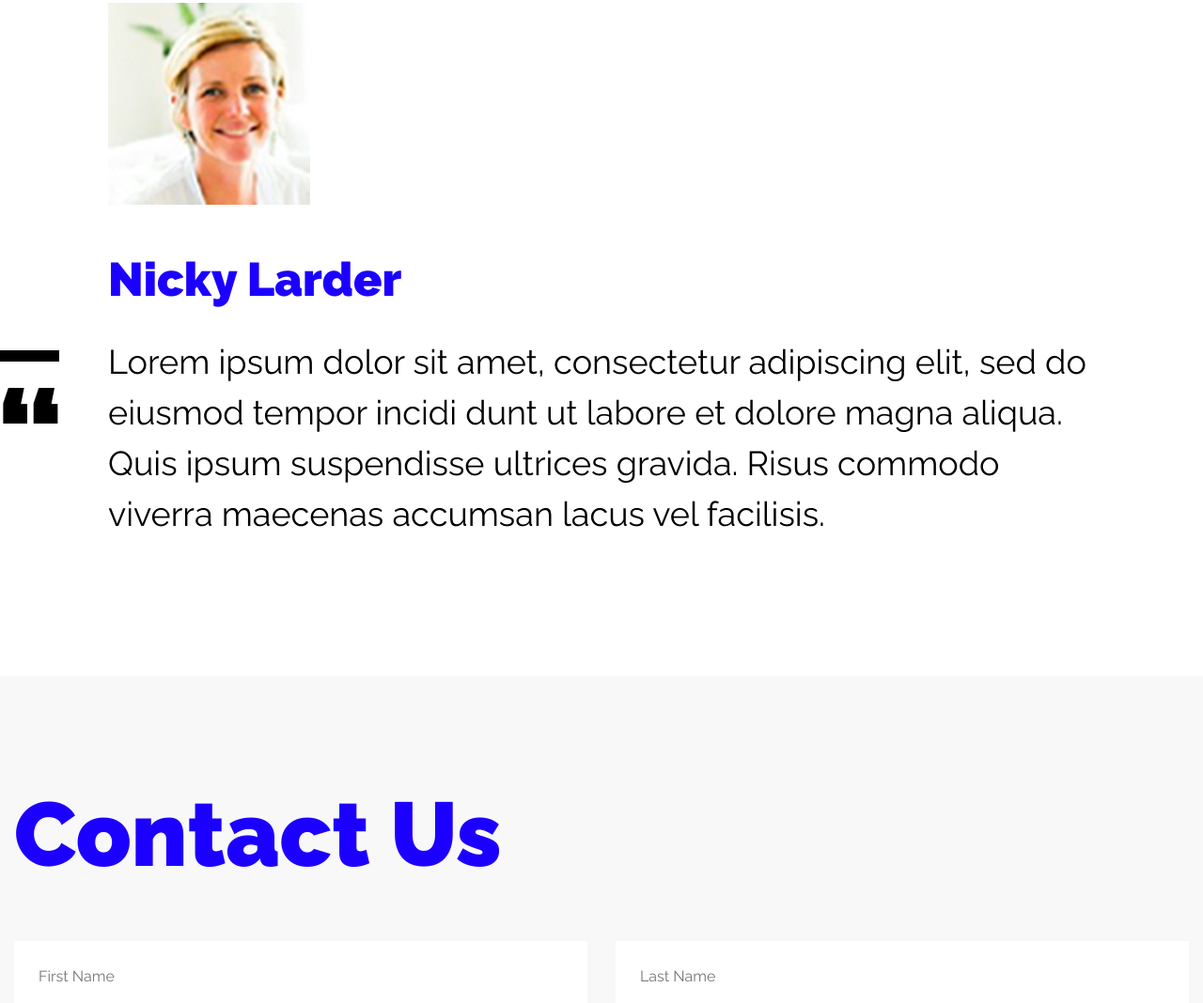
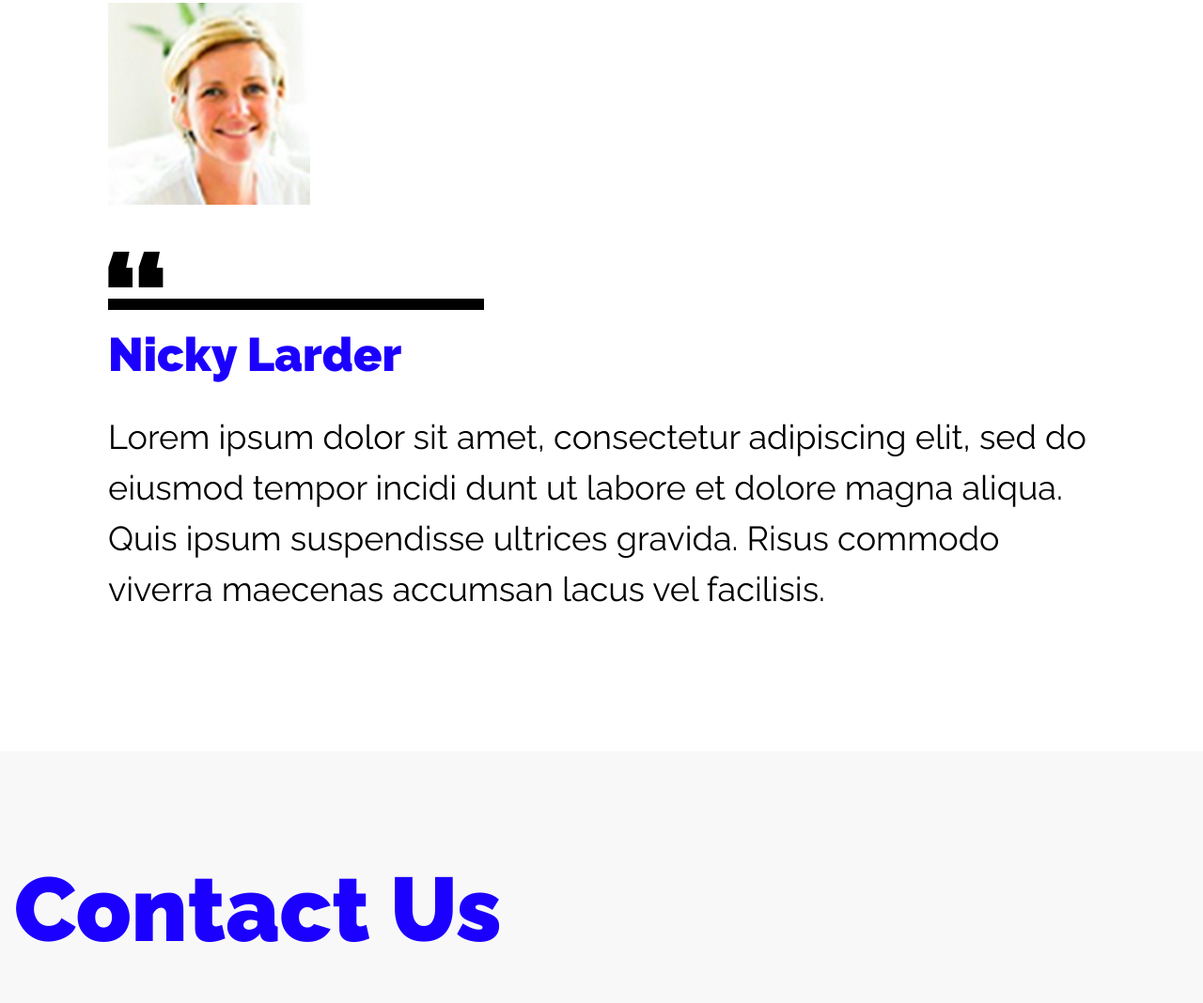
Before and after one commit to Dev-sebans/ryze, a plain HTML site: page sub-services.html in a window 1280 px wide. Shown: the part 4131-5199 px from the top of the page at 94% size. Drawn offline with nearby package versions, Linux system fonts and the light colour scheme.

Commit message:
css update

```diff
--- a/css/media.css
+++ b/css/media.css
@@ -20,6 +20,17 @@
 	}
 	.video-modal__image {
 		height: auto;
+	}
+	.testimonials-slider__details {
+		padding: 80px 0px 0px 0px;
+	}
+	.testimonials-slider__details:before {
+		top: 0px;
+		left: 0px;
+	}
+	.testimonials-slider__details:after {
+		top: 50px;
+		left: 0px;
 	}
 }
 @media (max-width: 991px) {
```
